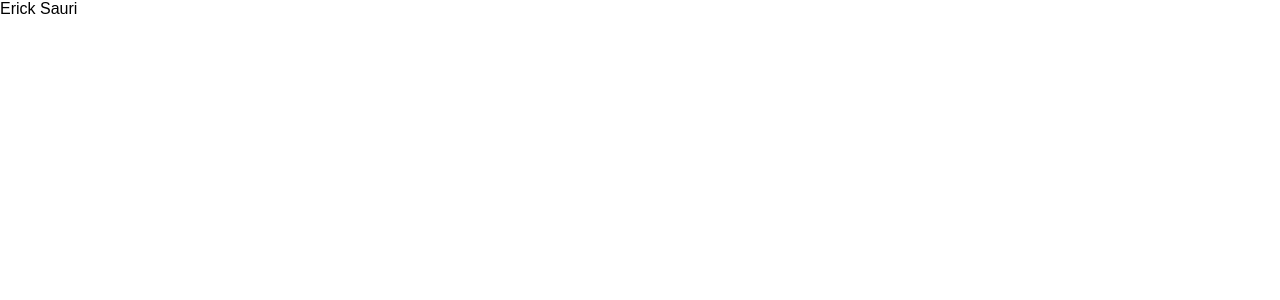
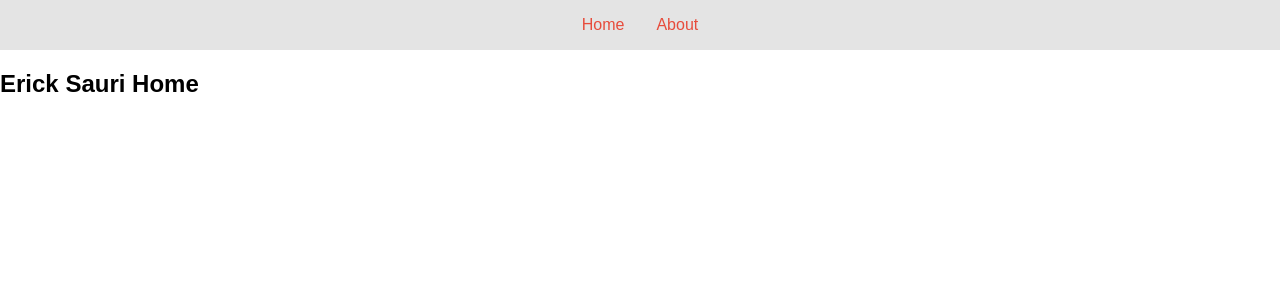
Before and after one commit to esauri/portfolio, a React app: page / in a window 1280 px wide. Shown: the top 300 px of the page. Built offline with nearby package versions, Linux system fonts and the light colour scheme.

Commit message:
added react-router

```diff
--- a/package.json
+++ b/package.json
@@ -34,6 +34,8 @@
     "react-dev-utils": "^3.0.2",
     "react-dom": "^15.6.1",
     "react-error-overlay": "^1.0.9",
+    "react-router": "^4.1.1",
+    "react-router-dom": "^4.1.1",
     "style-loader": "0.18.2",
     "sw-precache-webpack-plugin": "0.11.3",
     "url-loader": "0.5.9",
--- a/public/index.html
+++ b/public/index.html
@@ -25,7 +25,7 @@
     <noscript>
       You need to enable JavaScript to run this app.
     </noscript>
-    <div id="root"></div>
+    <main id='app'></main>
     <!--
       This HTML file is a template.
       If you open it directly in the browser, you will see an empty page.
--- /dev/null
+++ b/src/components/NavigationBar/NavigationBar.js
@@ -0,0 +1,14 @@
+import React, { Component } from 'react';
+import styles from './styles.module.css';
+
+class NavigationBar extends Component {
+  render() {
+    return (
+      <header className={styles.navBar}>
+        {this.props.children}
+      </header>
+    );
+  }
+}
+
+export default NavigationBar;
--- /dev/null
+++ b/src/components/NavigationBar/styles.module.css
@@ -0,0 +1,14 @@
+.navBar {
+  background: #e4e4e4;
+  width: 100%;
+  height: 50px;
+
+  display: flex;
+  flex-flow: row nowrap;
+  justify-content: center;
+  align-items: center;
+}
+
+.navBar a {
+  margin: 0 1em;
+}
--- a/src/containers/App/App.js
+++ b/src/containers/App/App.js
@@ -1,12 +1,24 @@
 import React, { Component } from 'react';
-import styles from './styles.module.css';
+import { Switch, Route } from 'react-router';
+import { BrowserRouter } from 'react-router-dom';
+
+// Main Container
+import Main from './../Main/Main';
+
+const Home = () => <h1>Erick Sauri Home</h1>;
+const About = () => <h1>My About page</h1>;
 
 class App extends Component {
   render() {
     return (
-      <section className={styles.container}>
-        Erick Sauri
-      </section>
+      <BrowserRouter>
+        <Main>
+          <Switch>
+            <Route exact path='/' component={Home} />
+            <Route path='/about' component={About} />
+          </Switch>
+        </Main>
+      </BrowserRouter>
     );
   }
 }
--- a/src/containers/App/styles.module.css
+++ /dev/null
@@ -1,3 +0,0 @@
-.container {
-  display: flex;
-}
--- /dev/null
+++ b/src/containers/Main/Main.js
@@ -0,0 +1,21 @@
+import React, { Component } from 'react';
+import { Link } from 'react-router-dom';
+import styles from './styles.module.css';
+
+import NavigationBar from './../../components/NavigationBar/NavigationBar';
+
+class Main extends Component {
+  render() {
+    return (
+      <article className={styles.container}>
+        <NavigationBar>
+          <Link to='/'>Home</Link>
+          <Link to='/about'>About</Link>
+        </NavigationBar>
+        { this.props.children }
+      </article>
+    );
+  }
+}
+
+export default Main;
--- /dev/null
+++ b/src/containers/Main/styles.module.css
@@ -0,0 +1,3 @@
+.container {
+  width: 100%;
+}
--- a/src/index.js
+++ b/src/index.js
@@ -8,7 +8,7 @@ import './styles/base.module.css';
 import './styles/colors.module.css';
 import './styles/queries.module.css';
 
-const mountNode = document.getElementById('root');
+const mountNode = document.getElementById('app');
 
 ReactDOM.render(<App />, mountNode);
 registerServiceWorker();
--- a/src/styles/base.module.css
+++ b/src/styles/base.module.css
@@ -8,3 +8,12 @@ body {
   padding: 0;
   font-family: sans-serif;
 }
+
+a {
+  color: var(--highlight);
+  text-decoration: none;
+}
+
+a:hover {
+  text-decoration: underline;
+}
```
Also changed, not shown: 1 other file (tests, documents, lock files or other folders).
